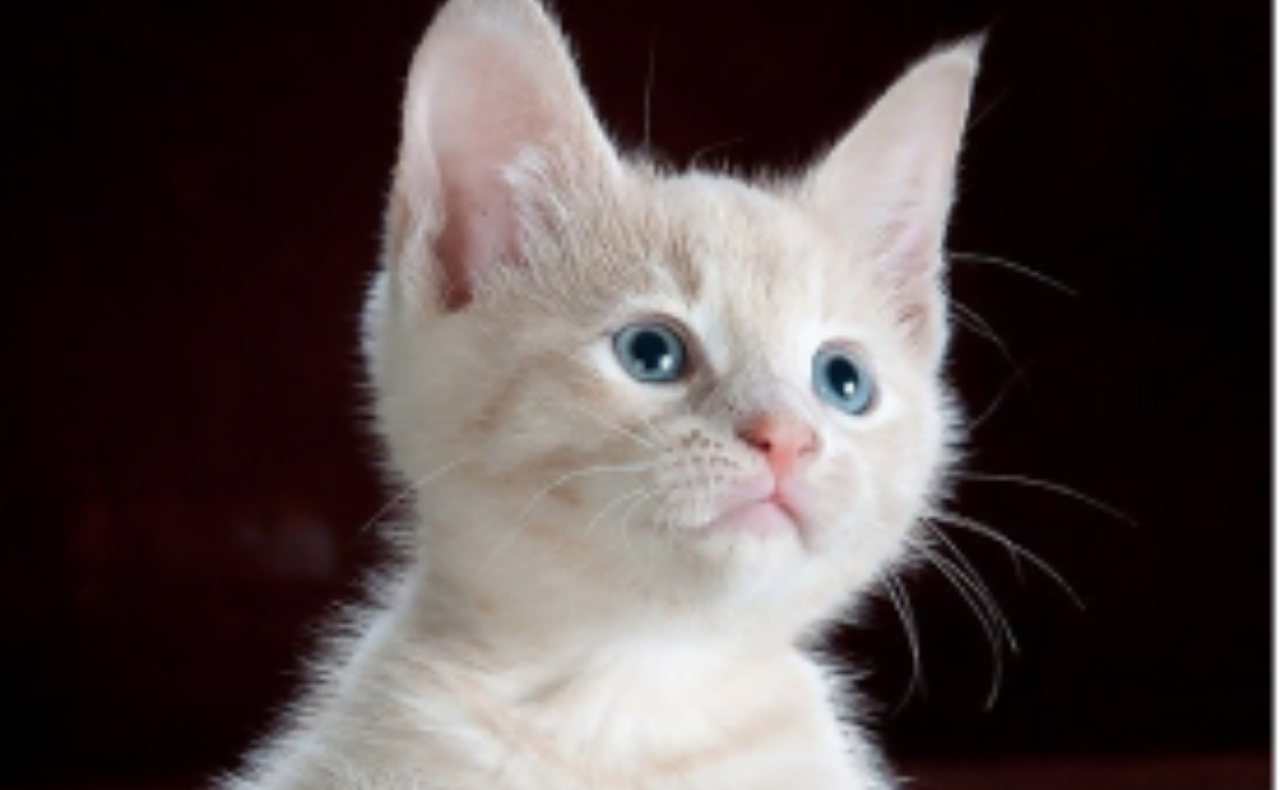
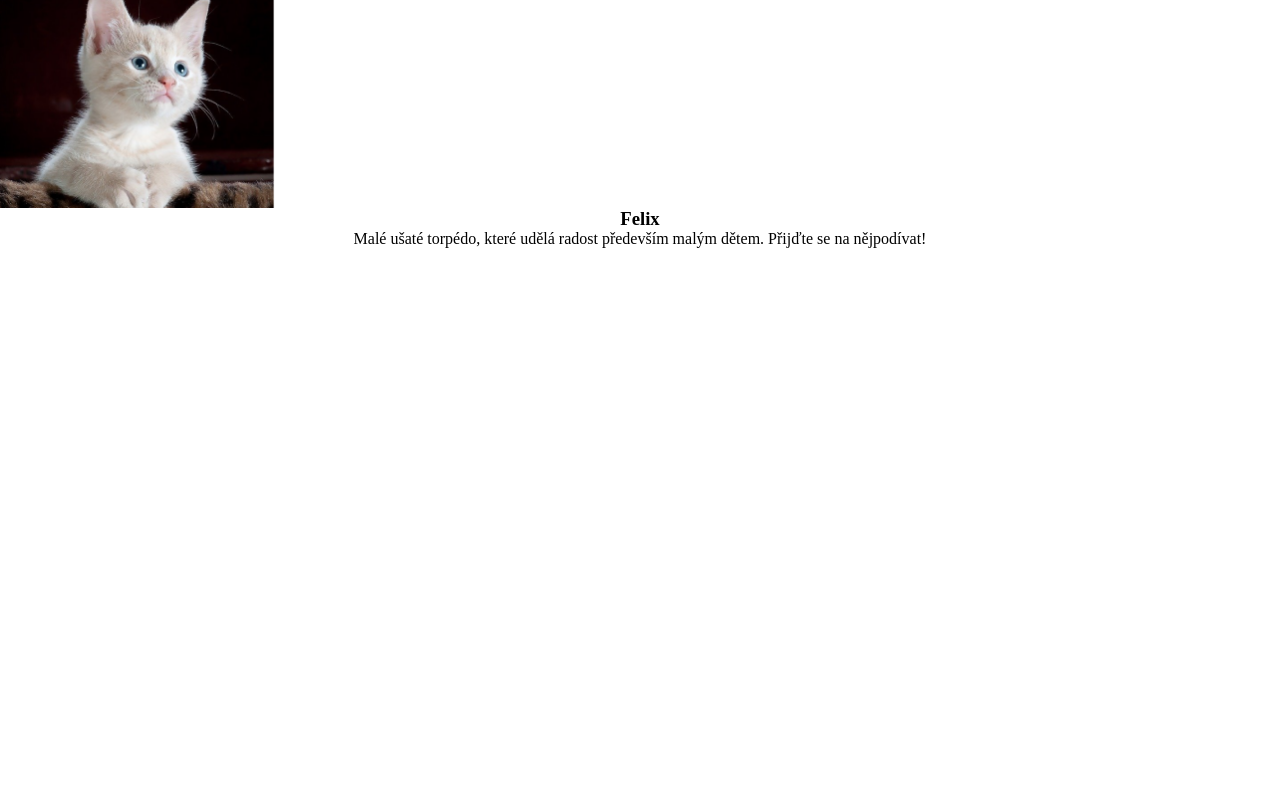
Before and after one commit to FildonQ/01-web, a plain HTML site: page index.html in a window 1280 px wide. Shown: the part 744-1534 px from the top of the page. After the commit the page ends 992 px from the top, so only its background shows below. Drawn offline with Linux system fonts and the light colour scheme.

Commit message:
commit no.4

```diff
--- a/css/style.css
+++ b/css/style.css
@@ -90,3 +90,13 @@ ul {
     display: flex;
     flex-direction: column;
 }
+
+.prohlidka img {
+    width: 275px;
+}
+
+.kocicky_no_1 {
+    display: flex;
+    flex-direction: column;
+    text-align: center;
+}
--- a/index.html
+++ b/index.html
@@ -25,9 +25,11 @@
 </section>
 <section class="prohlidka">
     <h2>Prohlídněte si naše mazlíčky</h2>
-    <img src="images/kocka1.png">
+    <div class="kocicky_no_1">
+    <img src="images/kocka1.png" alt="kocka1">
     <h3>Felix</h3>
     <p>Malé ušaté torpédo, které udělá radost především malým dětem. Přijďte se na nějpodívat!</p>
+</div>
 </section>
 
 </body>
```
